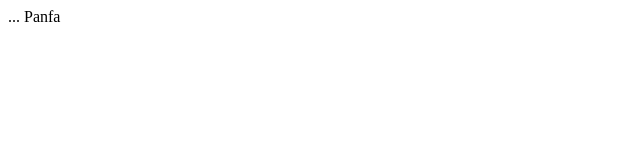
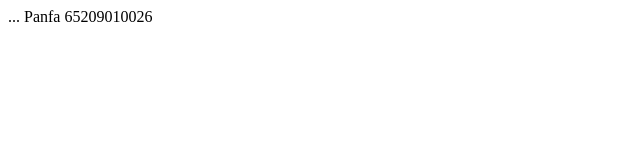
Before and after one commit to Yukix99/65209010026, a plain HTML site: page index.html in a window 1280 px wide. Shown: the whole page, without its empty margins (0-640 px from the left). Drawn offline with Linux system fonts and the light colour scheme.

Commit message:
Update index.html

```diff
--- a/index.html
+++ b/index.html
@@ -1,4 +1,4 @@
 <html>
     <head>...</head>
-    <body> Panfa </body>
+    <body> Panfa 65209010026 </body>
 </html>
```
